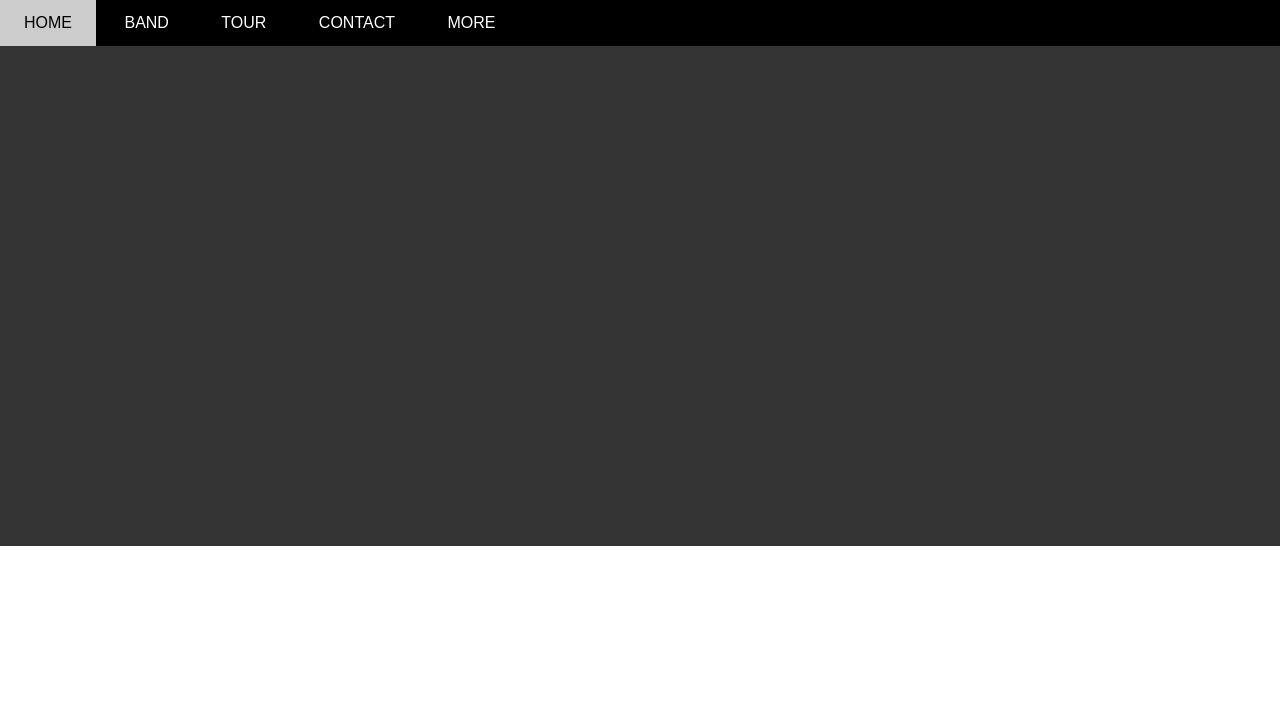
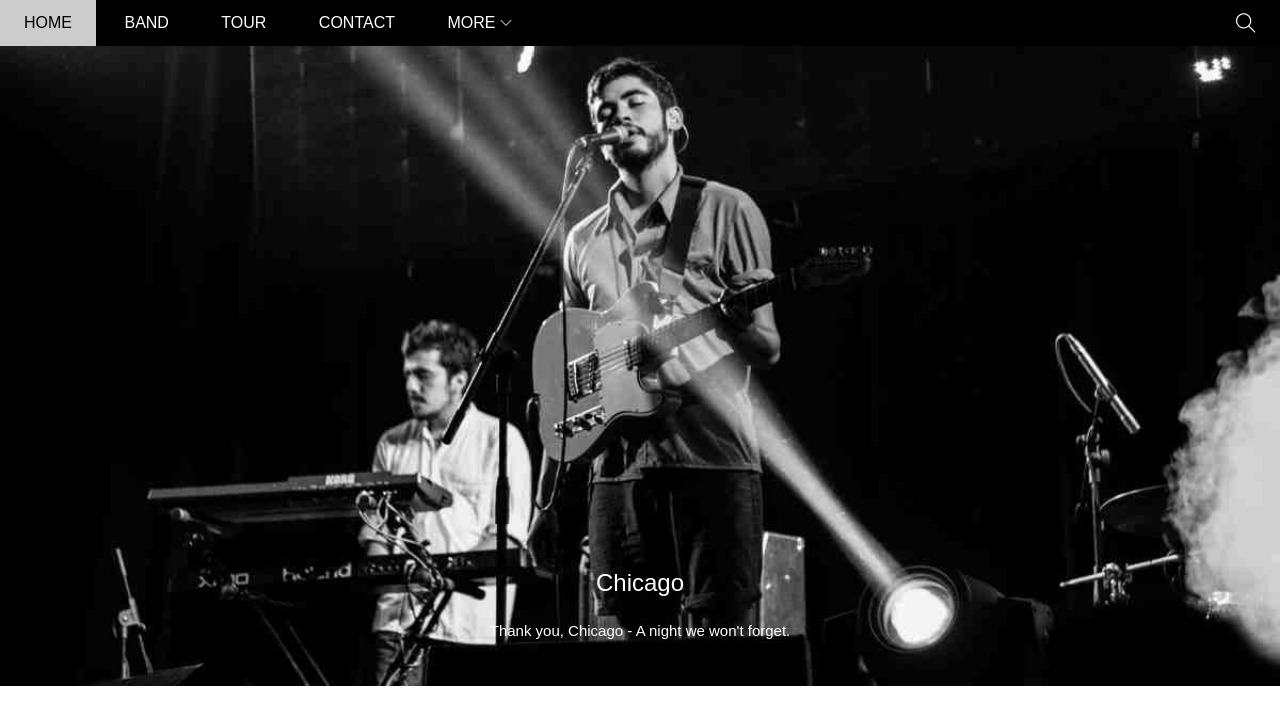
Before and after one commit to phamphuocdong/My-Study-Code, a plain HTML site: page F8/Html&Css/w3_band/index.html in a window 1280 px wide. Shown: the top 724 px of the page. Drawn offline with Linux system fonts and the light colour scheme.

Commit message:
html css

```diff
--- a/F8/Html&Css/w3_band/assets/css/styles.css
+++ b/F8/Html&Css/w3_band/assets/css/styles.css
@@ -15,17 +15,42 @@ html {
 }
 
 #header {
+  position: fixed;
   height: 46px;
   background-color: #000;
+  top: 0;
+  left: 0;
+  right: 0;
+  z-index: 1;
+}
+
+#header .header-search {
+  float: right;
+}
+
+#header .header-search:hover {
+  background-color: #f44336;
+  cursor: pointer;
+}
+
+#header .header-search-icon {
+  font-size: 20px;
+  color: #fff;
+  line-height: 46px;
+  padding: 0 24px;
 }
 
 #nav {
-
+  display: inline-block;
 }
 
 #nav > li {
   display: inline-block;
   position: relative;
+}
+
+#nav li .angle-down-icon {
+  font-size: 12px;
 }
 
 #nav > li > a {
@@ -70,12 +95,33 @@ html {
 }
 
 #slider {
-  min-height: 500px;
-  background-color: #333;
+  position: relative;
+  margin-top: 46px;
+  padding-top: 50%;
+  background: url('../img/slider1.jpg') top center / cover no-repeat;
+}
+
+#slider .content {
+  position: absolute;
+  bottom: 0;
+  color: #fff;
+  padding: 47px;
+  width: 100%;
+  text-align: center;
+}
+
+#slider .content .header {
+  font-weight: 100;
+  font-size: 24px;
+  margin-bottom: 25px;
+}
+
+#slider .content .body {
+  font-size: 15px;
 }
 
 #content {
-
+  height: 1000px;
 }
 
 #footer {
--- a/F8/Html&Css/w3_band/index.html
+++ b/F8/Html&Css/w3_band/index.html
@@ -11,13 +11,14 @@
 <body>
   <div id="main">
     <div id="header">
+      <!-- Begin Nav -->
       <ul id="nav">
         <li><a href="">Home</a></li>
         <li><a href="">Band</a></li>
         <li><a href="">Tour</a></li>
         <li><a href="">Contact</a></li>
         <li>
-          <a href="#">More</a>
+          <a href="#">More <i class="ti-angle-down angle-down-icon"></i></a>
           <ul class="subnav">
             <li><a href="">Merchandise</a></li>
             <li><a href="">Extras</a></li>
@@ -25,10 +26,20 @@
           </ul>
         </li>
       </ul>
+      <!-- End Nav -->
+
+      <!-- Begin Search -->
+      <div class="header-search">
+        <i class="header-search-icon ti-search"></i>
+      </div>
+      <!-- End Search -->
     </div>
 
     <div id="slider">
-
+      <div class="content">
+        <h2 class="header">Chicago</h2>
+        <div class="body">Thank you, Chicago - A night we won't forget.</div>
+      </div>
     </div>
 
     <div id="content">
```
Also changed, not shown: F8/Html&Css/w3_band/assets/img/slider1.jpg (added).
